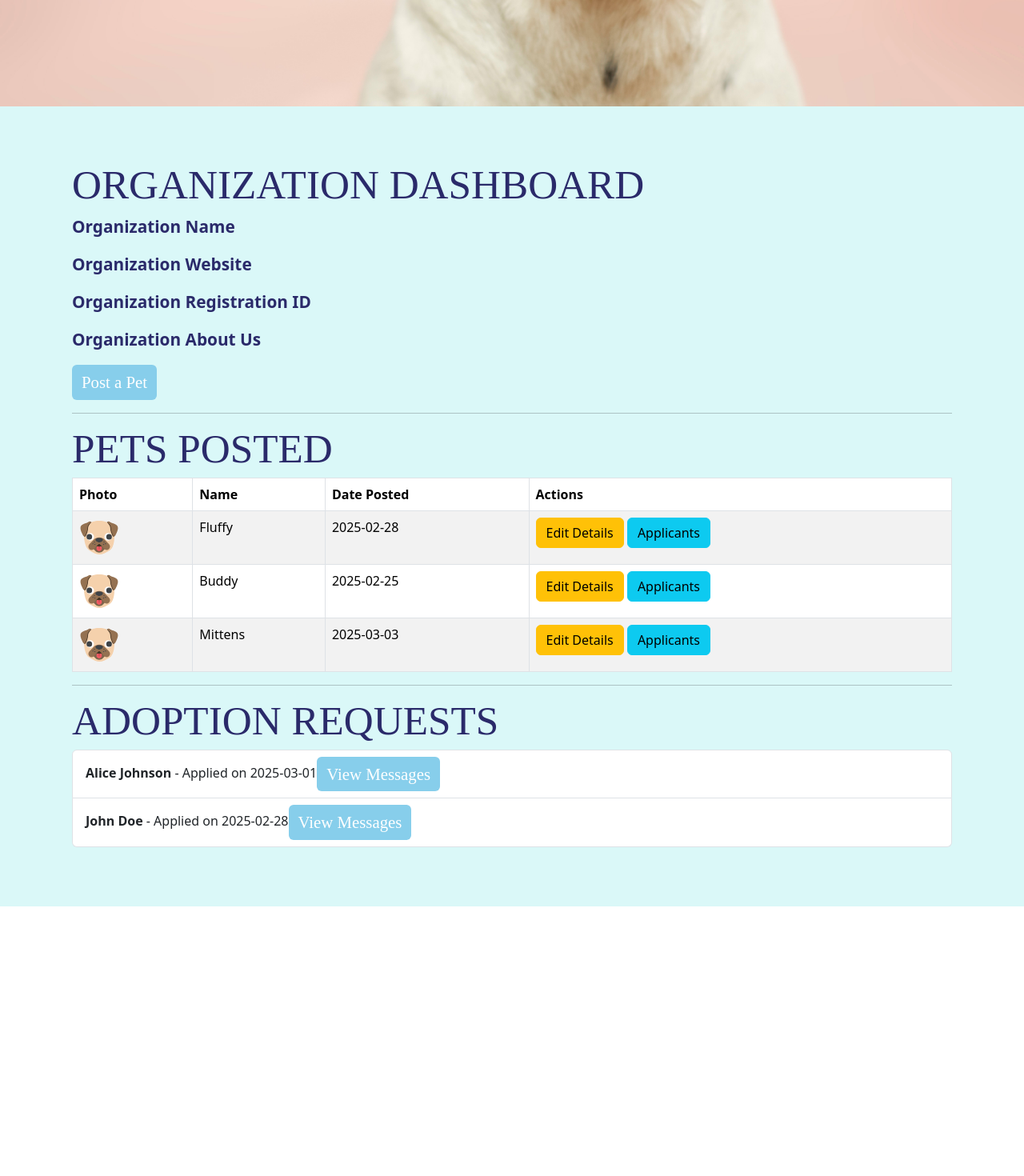
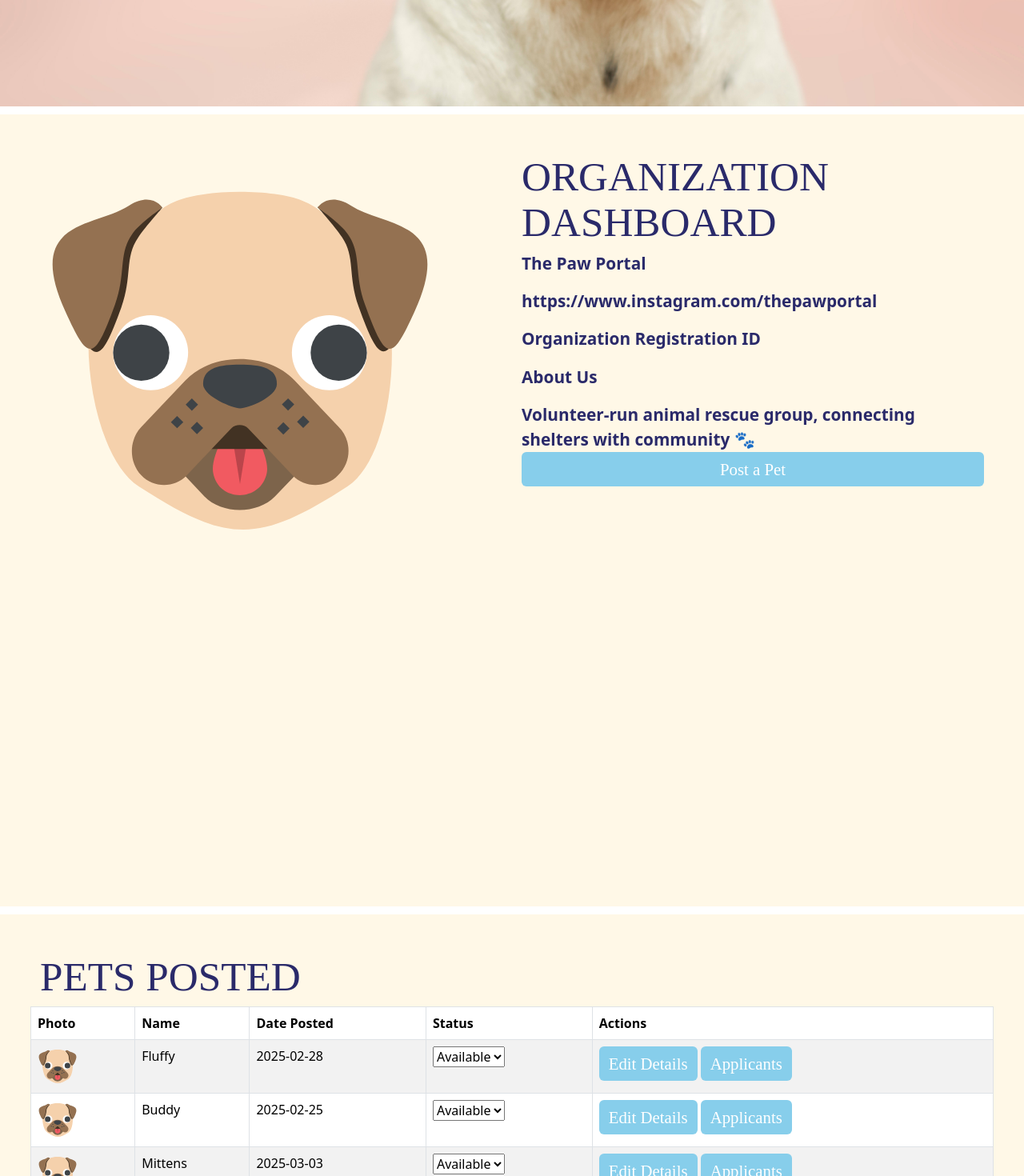
Before and after one commit to victorialamelo/pet-adoption, a React (Vite) app in the folder adoption/client/: page /userdashboard in a window 1280 px wide. Shown: the part 720-2190 px from the top of the page at 80% size. Before the commit the page ends 1853 px from the top, so only its background shows below. Built offline with nearby package versions, Linux system fonts and the light colour scheme; a web font is replaced by a local one.

Commit message:
layout structuring

```diff
--- a/adoption/client/src/App.css
+++ b/adoption/client/src/App.css
@@ -224,6 +224,5 @@ input:focus {
 
 .dashboard-container {
   min-height: 1000px;
-  padding: 70px 20px 20px 20px;
-  width: 100%;
+  background-color: var(--latte);
 }
--- a/adoption/client/src/pages/UserDashboard.jsx
+++ b/adoption/client/src/pages/UserDashboard.jsx
@@ -63,23 +63,33 @@ export default function UserDashboard({ userType }) {
         <img src="../src/assets/rosedog.jpg" alt="" />
       </header>
 
-      <Container className="dashboard-container">
-          <>
+      <section className="dashboard-container row">
+
+          <div className="col-md-6">
+            <h1></h1>
+            <img src="../src/assets/dogsvg.svg" width={500}  alt="" />
+          </div>
+
+          <div className="col-md-6">
             <h1>Organization Dashboard</h1>
-            <p>Organization Name</p>
-            <p>Organization Website</p>
+            <p>The Paw Portal            </p>
+            <p>https://www.instagram.com/thepawportal</p>
             <p>Organization Registration ID</p>
-            <p>Organization About Us</p>
-            <Button variant="primary" className="ml-2" onClick={() => console.log("Post a Pet")}>Post a Pet</Button>
-            <hr />
+            <p>About Us</p>
+            <span>Volunteer-run animal rescue group, connecting shelters with community 🐾</span>
+            <Link to="/postpet" className="btn btn-primary w-100">Post a Pet</Link>
+          </div>
+      </section>
+
+      <section className="dashboard-container row">
       <h1>Pets Posted</h1>
-
       <Table striped bordered hover className="pets-table">
         <thead>
           <tr>
             <th>Photo</th>
             <th>Name</th>
             <th>Date Posted</th>
+            <th>Status</th>
             <th>Actions</th>
           </tr>
         </thead>
@@ -90,14 +100,26 @@ export default function UserDashboard({ userType }) {
               <td>{pet.name}</td>
               <td>{pet.datePosted}</td>
               <td>
-                      <Button variant="warning">Edit Details</Button>{' '}
-                      <Button variant="info">Applicants</Button>
+                <select
+                    className="form-applicationstatus"
+                    id="applicationstatus"
+                    name="applicationstatus"
+                    value="applicationstatus"
+                    onChange=""
+                  >
+                    <option value="Available">Available</option>
+                    <option value="Adopted">Adopted</option>
+                    <option value="Archived">Archived</option>
+                </select>
+              </td>
+              <td>
+                <Button variant="btn btn-primary warning">Edit Details</Button>{' '}
+                <Button variant="btn btn-primary info">Applicants</Button>
               </td>
             </tr>
           ))}
         </tbody>
       </Table>
-           <hr/>
             <h1>Adoption Requests</h1>
             {pets.flatMap(pet => pet.requests).length === 0 ? (
               <p>No requests yet.</p>
@@ -111,8 +133,8 @@ export default function UserDashboard({ userType }) {
                 ))}
               </ListGroup>
             )}
-          </>
-          {/* <>
+
+          <>
             <h1>Adopter Dashboard</h1>
             <h2>Favorite Pets</h2>
             <Row className="favorite-pets">
@@ -143,11 +165,11 @@ export default function UserDashboard({ userType }) {
                 ))}
               </ListGroup>
             )}
-          </> */}
+          </>
 
-      </Container>
-      {/* {selectedChat && (
-        <div className="chat-panel">
+
+
+        {/* <div className="chat-panel">
           <h3>Chat with {selectedChat.adopterName}</h3>
           <ListGroup className="chat-history">
             {selectedChat.chatHistory.map((msg, index) => (
@@ -157,8 +179,10 @@ export default function UserDashboard({ userType }) {
             ))}
           </ListGroup>
           <Form.Control type="text" placeholder="Type a message..." className="mt-2 chat-input" />
-        </div>
-      )} */}
+        </div> */}
+
+
+      </section>
     </>
   );
 }
```
Lines whose indentation alone changed are shown as unchanged.
